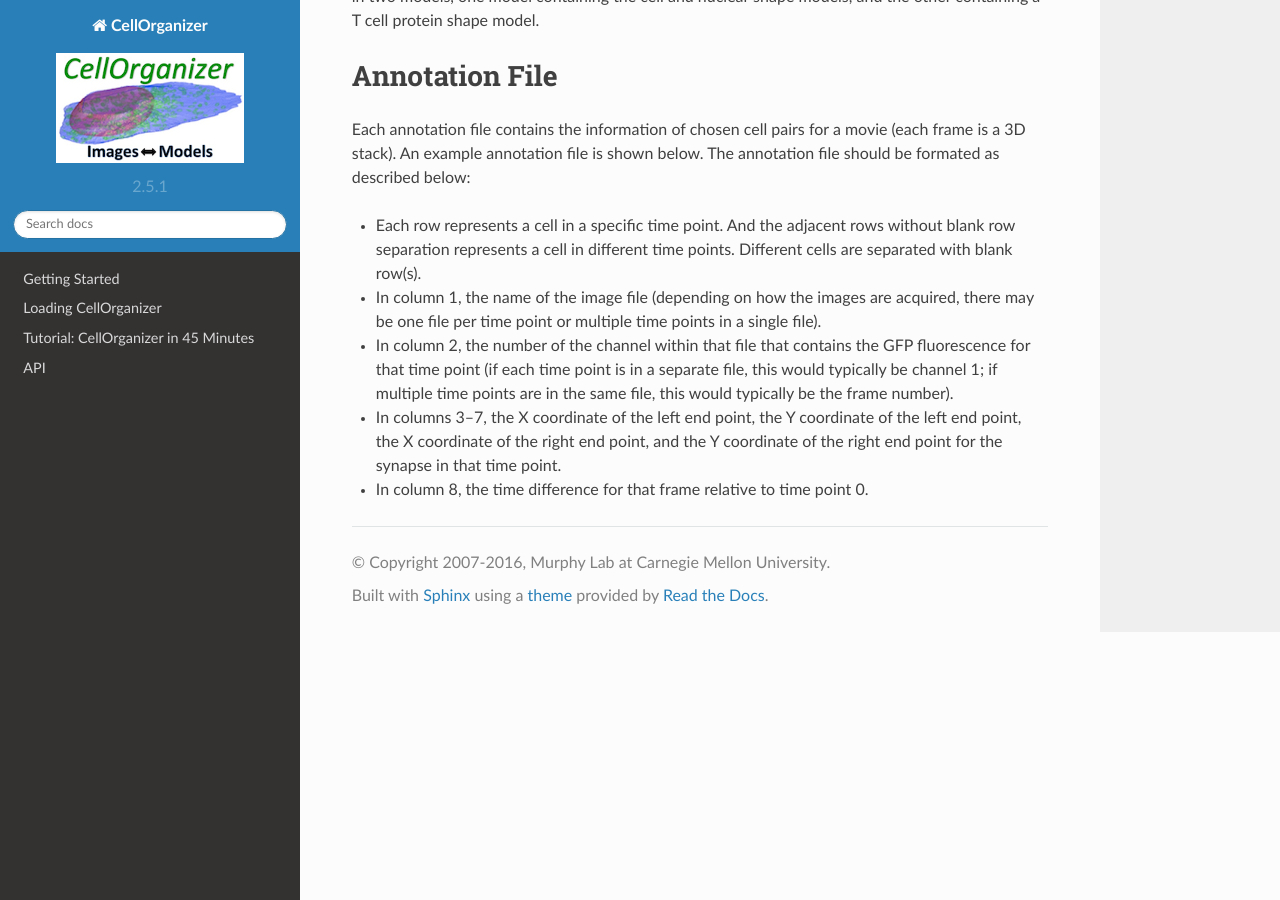
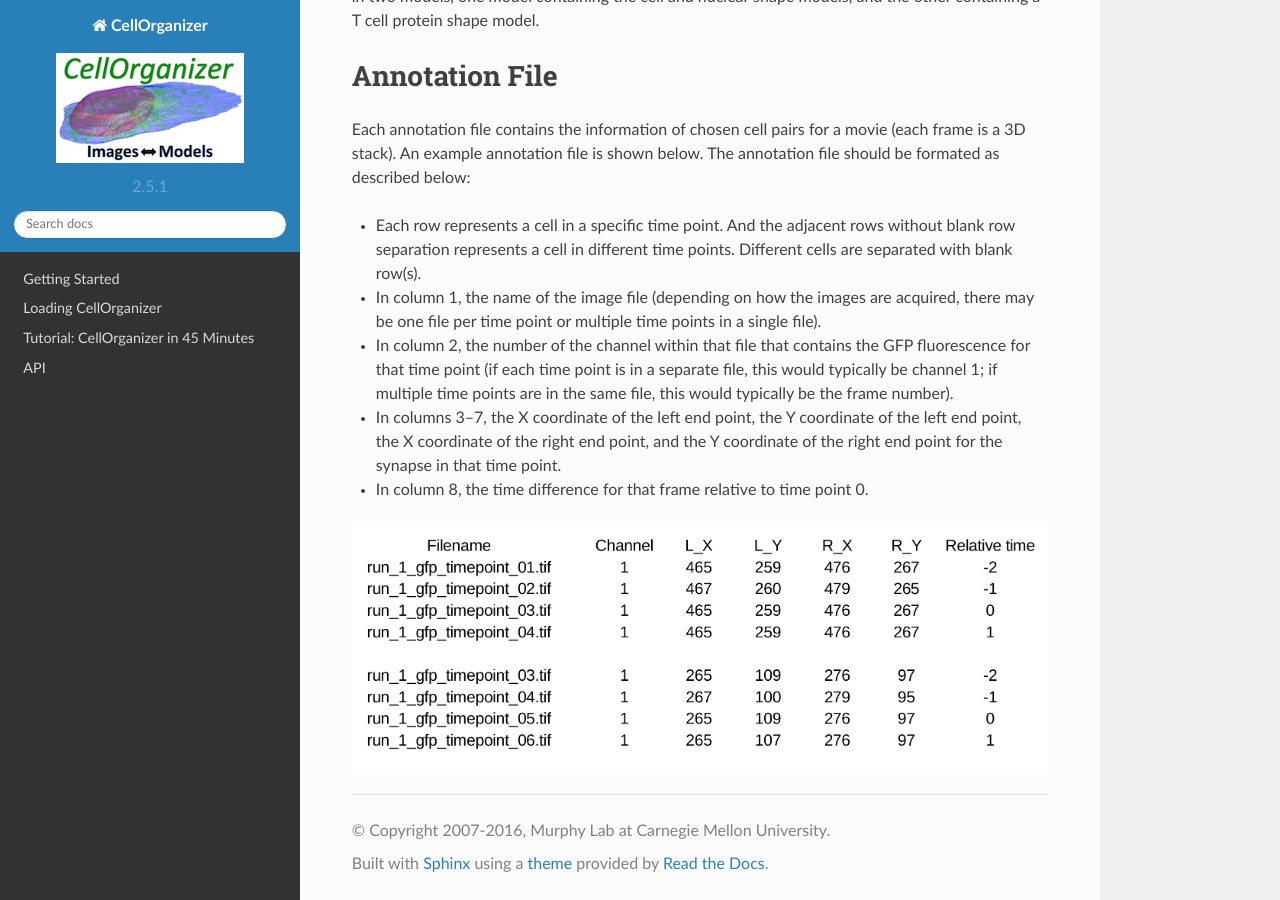
Before and after one commit to murphygroup/cellorganizer-documentation_old, a Sphinx documentation site: the page built from source/chapters/tcell.rst, in a window 1280 px wide and 900 px high, scrolled down 993 px. Built offline with Sphinx 7.4.7 and the Read the Docs theme 2.0.0, drawn with Linux system fonts in a browser that asks for light colours; pages that are not in the unit, such as notebooks, are missing from menus.

Commit message:
add annotation example figure

```diff
--- a/source/chapters/tcell.rst
+++ b/source/chapters/tcell.rst
@@ -32,3 +32,6 @@ Each annotation file contains the information of chosen cell pairs for a movie (
 * In column 2, the number of the channel within that file that contains the GFP fluorescence for that time point (if each time point is in a separate file, this would typically be channel 1; if multiple time points are in the same file, this would typically be the frame number).
 * In columns 3–7, the X coordinate of the left end point, the Y coordinate of the left end point, the X coordinate of the right end point, and the Y coordinate of the right end point for the synapse in that time point.
 * In column 8, the time difference for that frame relative to time point 0.
+
+.. figure:: ../images/tcell_annotation_table_figure.png
+   :align: center
```
Also changed, not shown: source/images/tcell_annotation_table_figure.png (added).
